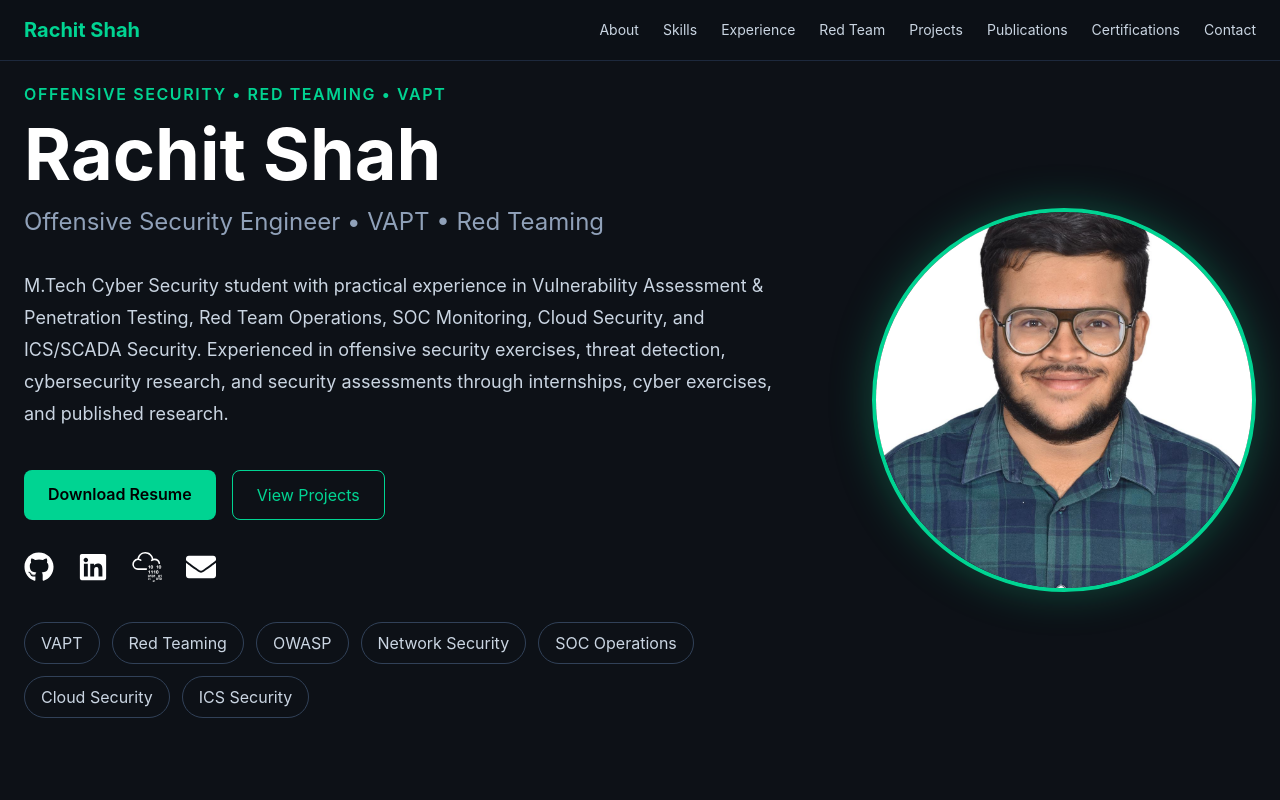
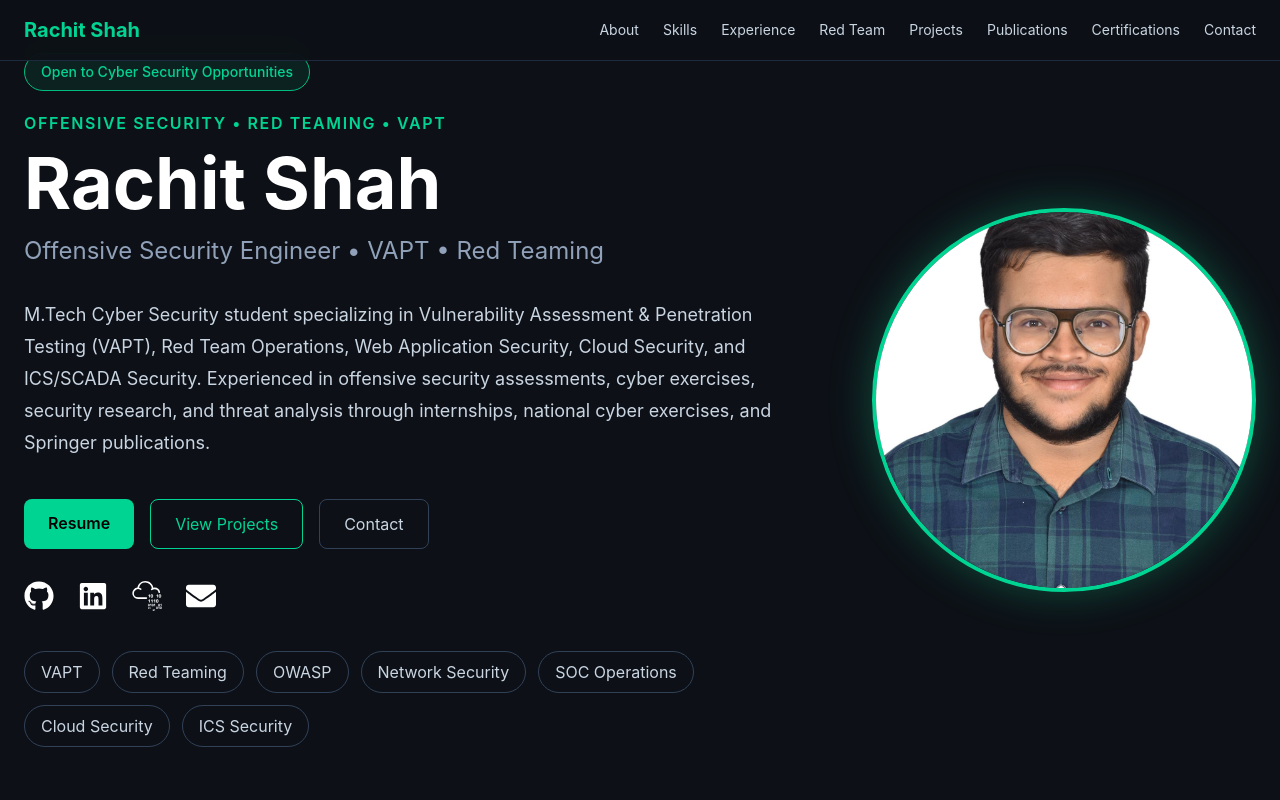
Before and after one commit to shahrachit0202/rachit-portfolio, a React (Vite) app: page / in a window 1280 px wide. Shown: the top 800 px of the page. Built offline with nearby package versions, Linux system fonts and the light colour scheme.

Commit message:
Refined hero CTA buttons

```diff
--- a/src/components/hero.jsx
+++ b/src/components/hero.jsx
@@ -28,6 +28,25 @@ export default function Hero() {
           {/* Left Side */}
           <div className="flex-1">
 
+            {/* Open to Opportunities Badge */}
+            <div
+              className="
+                inline-block
+                mb-5
+                px-4
+                py-2
+                rounded-full
+                border
+                border-emerald-500
+                bg-emerald-500/10
+                text-emerald-400
+                text-sm
+                font-medium
+              "
+            >
+              Open to Cyber Security Opportunities
+            </div>
+
             <p className="text-emerald-400 font-semibold tracking-widest mb-3">
               OFFENSIVE SECURITY • RED TEAMING • VAPT
             </p>
@@ -41,19 +60,19 @@ export default function Hero() {
             </h2>
 
             <p className="text-slate-300 leading-8 max-w-3xl text-lg">
-              M.Tech Cyber Security student with practical experience in
-              Vulnerability Assessment & Penetration Testing, Red Team
-              Operations, SOC Monitoring, Cloud Security, and ICS/SCADA
-              Security. Experienced in offensive security exercises, threat
-              detection, cybersecurity research, and security assessments
-              through internships, cyber exercises, and published research.
+              M.Tech Cyber Security student specializing in Vulnerability
+              Assessment & Penetration Testing (VAPT), Red Team Operations,
+              Web Application Security, Cloud Security, and ICS/SCADA Security.
+              Experienced in offensive security assessments, cyber exercises,
+              security research, and threat analysis through internships,
+              national cyber exercises, and Springer publications.
             </p>
 
             {/* Buttons */}
 <div className="flex flex-wrap gap-4 mt-10">
 
   <a
-                href="/resume.pdf"
+    href={`${import.meta.env.BASE_URL}resume.pdf`}
     target="_blank"
     rel="noopener noreferrer"
     className="
@@ -67,7 +86,7 @@ export default function Hero() {
       transition
     "
   >
-                Download Resume
+    Resume
   </a>
 
   <a
@@ -85,6 +104,23 @@ export default function Hero() {
     "
   >
     View Projects
+  </a>
+
+  <a
+    href="#contact"
+    className="
+      border
+      border-slate-700
+      text-slate-300
+      px-6
+      py-3
+      rounded-lg
+      hover:border-emerald-400
+      hover:text-emerald-400
+      transition
+    "
+  >
+    Contact
   </a>
 
 </div>
```
Lines whose indentation alone changed are shown as unchanged.
